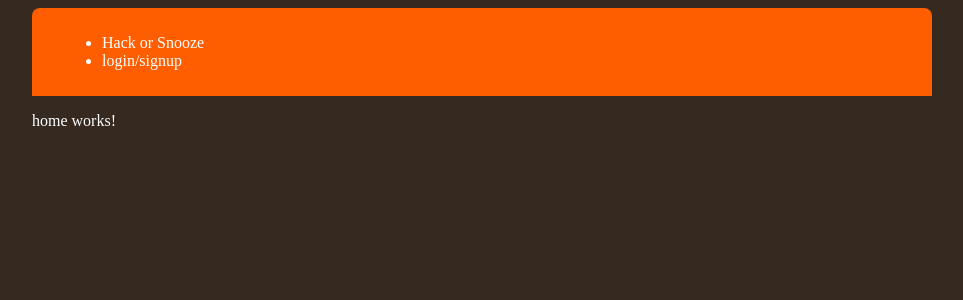
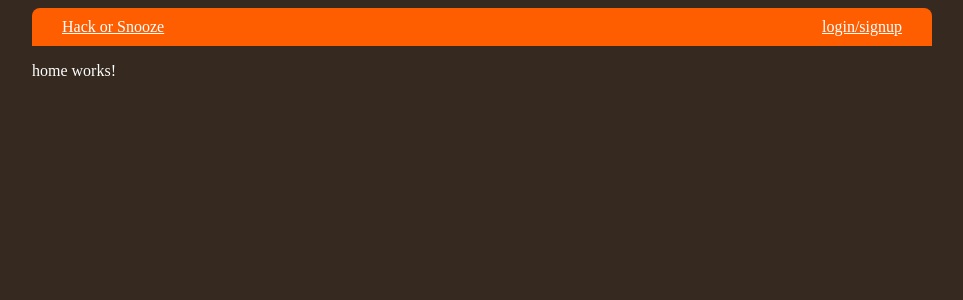
Before and after one commit to RamyOuda/Angular-Hack-or-Snooze, an Angular app: page /home in a window 1280 px wide. Shown: the top 300 px of the page, without its empty margins (158-1121 px from the left). Built offline with nearby package versions, Linux system fonts and the light colour scheme.

Commit message:
Add routerlinks to nav

```diff
--- a/src/app/app.component.html
+++ b/src/app/app.component.html
@@ -1,9 +1,7 @@
 <main>
   <nav>
-    <ul>
-      <li>Hack or Snooze</li>
-      <li>login/signup</li>
-    </ul>
+    <a routerLink="/home">Hack or Snooze</a>
+    <a routerLink="/home">login/signup</a>
   </nav>
 
   <router-outlet></router-outlet>
```
